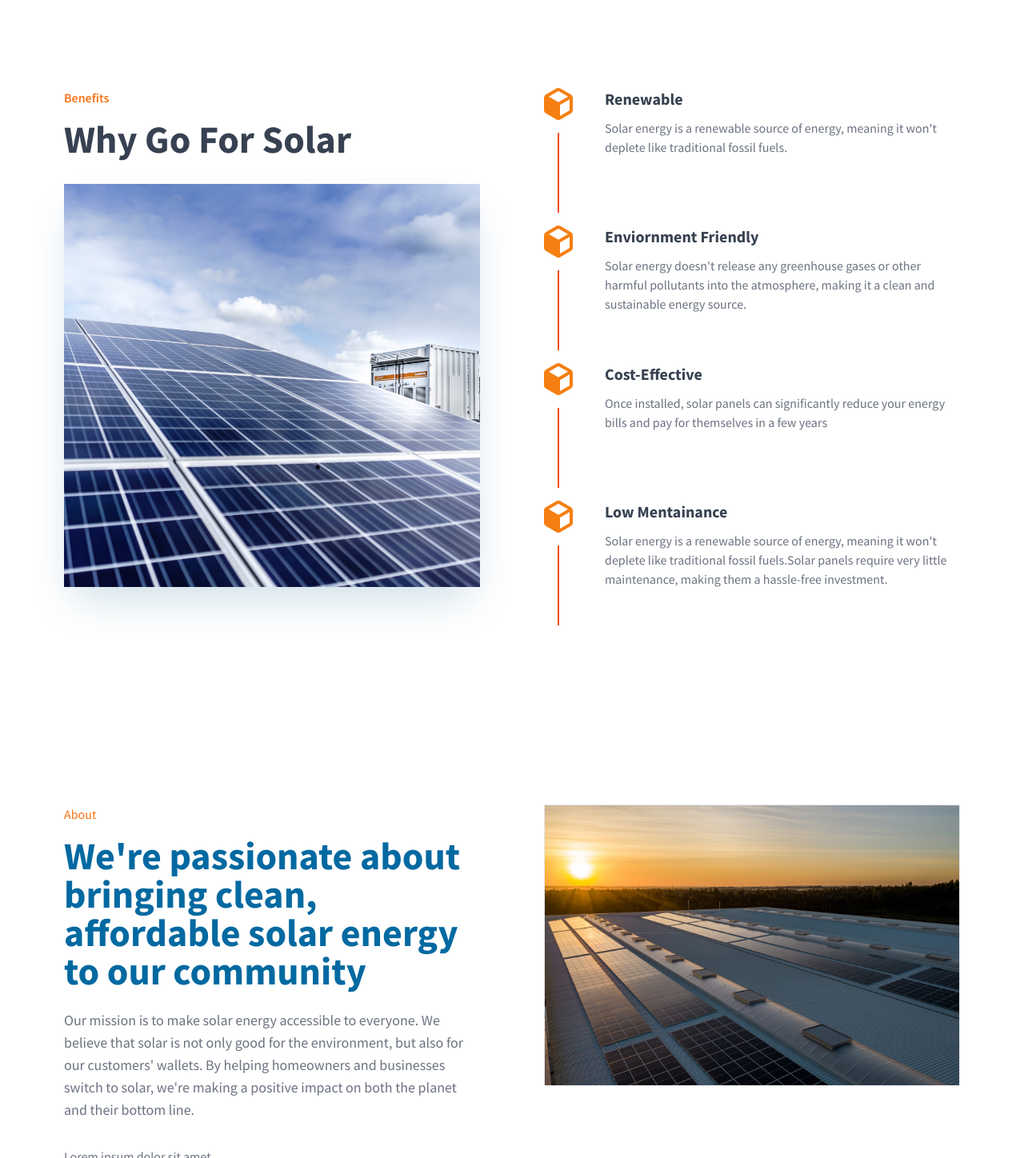
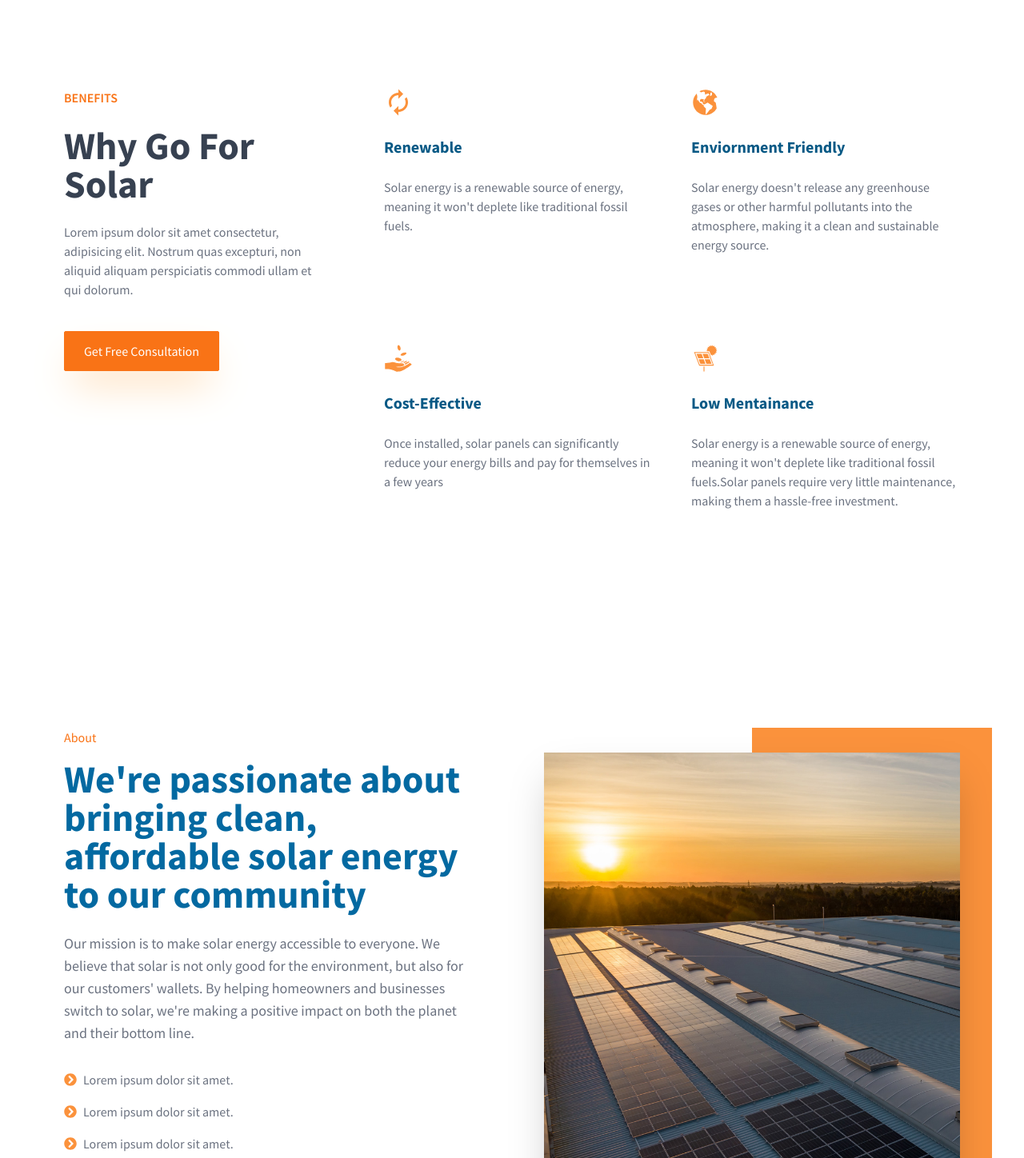
Before and after one commit to sadaatgithub/solar-solution, a Next.js app: page / in a window 1280 px wide. Shown: the part 802-2250 px from the top of the page at 80% size. Built offline with nearby package versions, Linux system fonts and the light colour scheme.

Commit message:
ui improved

```diff
--- a/components/AboutUs.js
+++ b/components/AboutUs.js
@@ -2,10 +2,11 @@ import React from 'react'
 import Container from './Container'
 import Image from 'next/image'
 import aboutImage from "../public/solar-hero.jpg"
+import {FaChevronCircleRight} from "react-icons/fa"
 const AboutUs = () => {
   return (
-   <Container className="flex gap-20 w-full  min-h-screen">
-    <div className="flex flex-col gap-6 lg:w-1/2 z-10">
+   <Container className="flex flex-col md:flex-row gap-10 lg:gap-20 w-full  min-h-screen">
+    <div className="flex flex-col gap-6 md:w-1/2 z-10">
         <div className="flex flex-col gap-8">
             <div className="flex flex-col gap-4">
                 <p className="text-orange-500">About</p>
@@ -17,10 +18,10 @@ const AboutUs = () => {
 
             </div>
             <div className="">
-                    <ul className="flex flex-col gap-4 text-gray-500">
-                        <li>Lorem ipsum dolor sit amet.</li>
-                        <li>Lorem ipsum dolor sit amet.</li>
-                        <li>Lorem ipsum dolor sit amet.</li>
+                    <ul className="flex flex-col gap-4 text-gray-500 [&>li]:flex [&>li]:gap-2 [&>li]:items-center ">
+                        <li><FaChevronCircleRight className="text-orange-400"/>Lorem ipsum dolor sit amet.</li>
+                        <li><FaChevronCircleRight className="text-orange-400"/>Lorem ipsum dolor sit amet.</li>
+                        <li><FaChevronCircleRight className="text-orange-400"/>Lorem ipsum dolor sit amet.</li>
                     </ul>
            </div>
         </div>
@@ -28,13 +29,13 @@ const AboutUs = () => {
 <button className="border border-orange-500 w-auto self-start px-6 py-3 bg-orange-500 text-white rounded-sm">Know More</button>
 </div>
     </div>
-    <div className="hidden lg:block w-1/2 h-full border z-10">
+    <div className="md:w-1/2  z-10 flex relative after:absolute after:content-[''] after:inset-y-0 md:after:-right-10 after:left-1/2 after:-z-10 after:bg-orange-400">
         <Image
          src={aboutImage}
          width={640}
-         height={480}
+         height={640}
          alt="our team"
-         className="w-full h-full object-contain "/>
+         className="w-full  h-[90%] self-center object-cover object-left shadow-2xl"/>
     </div>
 
    </Container>
--- a/components/Benefits.js
+++ b/components/Benefits.js
@@ -20,7 +20,7 @@ const Benefits = () => {
           <p className="font-semibold text-orange-500">Benefits</p>
           <h2 className="font-bold text-5xl text-gray-700">Why Go For Solar</h2>
         </div>
-        <div className="h-3/4">
+        <div className="h-3/4  overflow-hidden">
             <Image
               src={aboutImage}
               width={640}
@@ -38,7 +38,7 @@ const Benefits = () => {
 
           {benefits.map(benefits =>
         <div key={benefits.id} className="flex gap-10 ">
-          <div className="flex justify-center flex-col items-center gap-4">
+          <div className="flex justify-center flex-col items-center gap-3">
             <svg
               width="36"
               height="40"
--- a/components/Container.js
+++ b/components/Container.js
@@ -2,7 +2,7 @@ import React from 'react'
 
 const Container = ({children,className}) => {
   return (
-    <div className={`${className}  py-28  md:px-20 px-4`}>{children}</div>
+    <div className={`${className}  py-28  lg:px-20 px-4`}>{children}</div>
   )
 }
 
--- a/components/Footer.js
+++ b/components/Footer.js
@@ -1,11 +1,13 @@
 import React from 'react'
+import Logo from './Header/Logo'
+import SocialIcons from './Header/SocialIcons'
 
 const Footer = () => {
   return (
-    <footer className="flex flex-col  gap-20 py-20 px-16 bg-slate-800 text-white">
-            <div className="flex  w-full md:flex-row flex-col gap-6">
-                <div className="w-full flex justify-center md:justify-start">
-                    <h2>LOGO</h2>
+    <footer className="flex flex-col  gap-20 py-20 px-4 md:px-16 bg-slate-800 text-white">
+            <div className="flex  w-full lg:flex-row flex-col gap-6">
+                <div className="w-full grow flex justify-center lg:justify-start">
+                    <Logo/>
                 </div>
 
             <ul className="flex w-full justify-center gap-8">
@@ -13,12 +15,10 @@ const Footer = () => {
             <li>Services</li>
             <li>Contact Us</li>
             </ul>
-            <ul className="flex w-full justify-center md:justify-end gap-8">
-            <li>Fb</li>
-            <li>Insta</li>
-            <li>Youtube</li>
-            </ul>
 
+            <div className="w-full flex justify-center lg:justify-end">
+            <SocialIcons className=""/>
+            </div>
             </div>
             <div className="flex gap-6 justify-center border-t border-spacing-5 border-gray-600 py-4 text-sm">
                 <p>2023 All rights reserved</p>
--- /dev/null
+++ b/components/Header/Logo.js
@@ -0,0 +1,17 @@
+import React from 'react'
+import logo from "../../public/solar_logo.png"
+import Image from 'next/image'
+
+
+const Logo = () => {
+  return (
+    <div className="flex gap-2"> <Image src={logo} alt="" width={55}
+    height={40}/>
+    <div className="flex flex-col">
+  <h1 className="text-2xl font-bold text-orange-400 uppercase">Solar Solution</h1>
+  <p className="text-sm text-gray-500">By Choudhary Engineering</p>
+  </div></div>
+  )
+}
+
+export default Logo
--- /dev/null
+++ b/components/Header/SocialIcons.js
@@ -0,0 +1,15 @@
+import React from 'react'
+import { FaFacebookF, FaInstagram, FaTwitter } from 'react-icons/fa'
+
+const SocialIcons = ({className}) => {
+  return (
+    <div className={`${className | ""} flex gap-6 [&>svg]:bg-orange-400 [&>svg]:p-1 [&>svg]:rounded-sm [&>svg]:cursor-pointer`}>
+    <FaInstagram  className="text-2xl text-white"/>
+    <FaFacebookF className="text-2xl text-white"/>
+    <FaTwitter className="text-2xl text-white"/>
+
+</div>
+  )
+}
+
+export default SocialIcons
--- /dev/null
+++ b/components/WhyGoForSolar.js
@@ -0,0 +1,73 @@
+import React from "react";
+import Container from "./Container";
+import { MdAutorenew } from "react-icons/md";
+import {GiReceiveMoney,GiEarthAmerica,GiSolarPower} from "react-icons/gi"
+const benefits = [
+  {
+    id: 1,
+    title: "Renewable",
+    desc: "Solar energy is a renewable source of energy, meaning it won't deplete like traditional fossil fuels.",
+    icon:<MdAutorenew/>,
+  },
+  {
+    id: 2,
+    title: "Enviornment Friendly",
+    desc: "Solar energy doesn't release any greenhouse gases or other harmful pollutants into the atmosphere, making it a clean and sustainable energy source.",
+    icon:<GiEarthAmerica/>,
+  },
+  {
+    id: 3,
+    title: "Cost-Effective",
+    desc: "Once installed, solar panels can significantly reduce your energy bills and pay for themselves in a few years",
+    icon:<GiReceiveMoney/>,
+  },
+  {
+    id: 4,
+    title: "Low Mentainance",
+    desc: "Solar energy is a renewable source of energy, meaning it won't deplete like traditional fossil fuels.Solar panels require very little maintenance, making them a hassle-free investment.",
+    icon:<GiSolarPower/>,
+  },
+];
+
+const WhyGoForSolar = () => {
+  return (
+    <Container className="min-h-screen grid grid-cols-1 lg:grid-cols-3 gap-20">
+      <div className="flex flex-col gap-6 col-span-full md:col-span-1">
+        <p className="font-semibold text-orange-500">BENEFITS</p>
+        <h2 class="text-5xl font-bold text-gray-700">Why Go For Solar</h2>
+        <p className="text-gray-500">
+          Lorem ipsum dolor sit amet consectetur, adipisicing elit. Nostrum quas
+          excepturi, non aliquid aliquam perspiciatis commodi ullam et qui
+          dolorum.
+        </p>
+        <button className="self-start mt-4 border px-6 py-3 bg-orange-500 text-white border-orange-500 rounded-sm shadow-2xl shadow-orange-200">
+          Get Free Consultation
+        </button>
+      </div>
+      <div className="grid-col-1 md:col-span-2  grid  sm:grid-cols-2  md:gap-y-16 gap-12 gap-x-12">
+        {benefits.map((benefit) => (
+          <div className="flex flex-col gap-6 sm:col-span-1 [&>svg]:text-4xl [&>svg]:text-orange-400 ">
+            {/* <svg
+              width="36"
+              height="40"
+              viewBox="0 0 36 40"
+              fill="none"
+              xmlns="http://www.w3.org/2000/svg"
+            >
+              <path
+                fill-rule="evenodd"
+                clip-rule="evenodd"
+                d="M35.46 10.24L35.18 9.74C34.8188 9.13538 34.3094 8.63286 33.7 8.28L20.28 0.54C19.6724 0.1875 18.9826 0.00124 18.28 0H17.7C16.9974 0.00124 16.3076 0.1875 15.7 0.54L2.28 8.3C1.67394 8.65052 1.17052 9.15394 0.82 9.76L0.54 10.26C0.1875 10.8677 0.00124 11.5575 0 12.26V27.76C0.00124 28.4626 0.1875 29.1524 0.54 29.76L0.82 30.26C1.17958 30.859 1.68098 31.3604 2.28 31.72L15.72 39.46C16.3246 39.8198 17.0164 40.0066 17.72 40H18.28C18.9826 39.9988 19.6724 39.8126 20.28 39.46L33.7 31.7C34.312 31.3574 34.8174 30.852 35.16 30.24L35.46 29.74C35.8082 29.1306 35.9942 28.442 36 27.74V12.24C35.9988 11.5375 35.8126 10.8477 35.46 10.24ZM17.7 4H18.28L30 10.76L18 17.68L6 10.76L17.7 4ZM20 35L31.7 28.24L32 27.74V14.22L20 21.16V35Z"
+                fill="#F57F11"
+              />
+            </svg> */}{benefit.icon}
+            <h6 className="text-xl font-bold  text-sky-800">{benefit.title}</h6>
+            <p className="text-gray-500">{benefit.desc}</p>
+          </div>
+        ))}
+      </div>
+    </Container>
+  );
+};
+
+export default WhyGoForSolar;
--- a/pages/index.js
+++ b/pages/index.js
@@ -7,6 +7,7 @@ import AboutUs from '@/components/AboutUs'
 import Testimonial from '@/components/Testimonial'
 import Quote from '@/components/Quote'
 import Footer from '@/components/Footer'
+import WhyGoForSolar from '@/components/WhyGoForSolar'
 
 const inter = Inter({ subsets: ['latin'] })
 
@@ -14,7 +15,8 @@ export default function Home() {
   return (
     <main className='max-w-[1440px] mx-auto font-source_sans_pro'>
     <HeroSection/>
-    <Benefits/>
+    {/* <Benefits/> */}
+    <WhyGoForSolar/>
     <AboutUs/>
     <OurServices/>
     <Testimonial/>
```
Also changed, not shown: components/Header/Navbar.js (+13 -9 lines).
